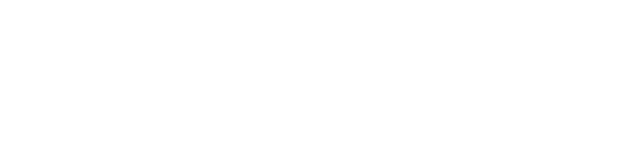
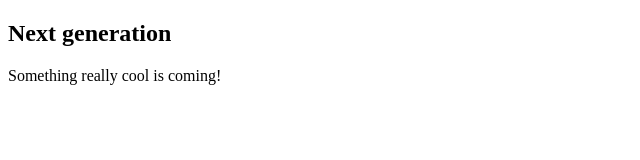
Before and after one commit to lagutech/lagutech.github.io, a plain HTML site: page index.html in a window 1280 px wide. Shown: the whole page, without its empty margins (0-640 px from the left). Drawn offline with Linux system fonts and the light colour scheme.

Commit message:
💬 coming soon message

```diff
--- a/index.html
+++ b/index.html
@@ -9,6 +9,8 @@
   </head>
   <body>
     <div id="app"></div>
+    <h2>Next generation</h2>
+    <p>Something really cool is coming!</p>
     <noscript>Your browser doesn't support JavaScript</noscript>
   </body>
 </html>
```
